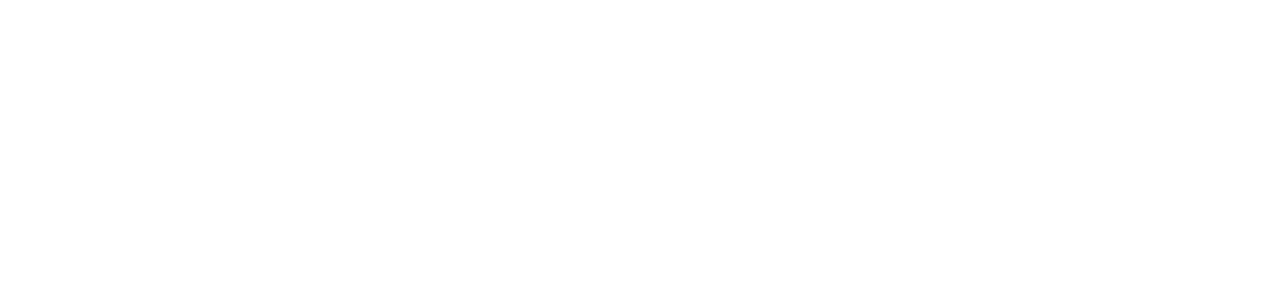
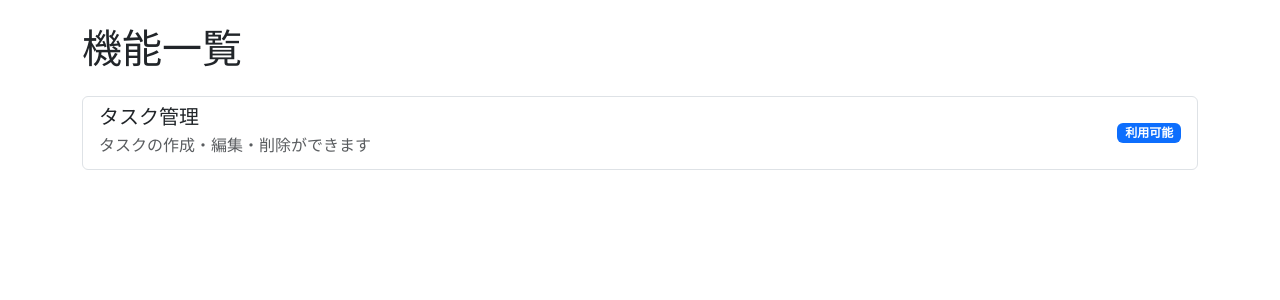
Before and after one commit to name641/first, a React (Vite) app in the folder react-app/: page /functionlist in a window 1280 px wide. Before the commit this address had no page. Shown: the top 300 px of the page. Built offline with nearby package versions, Linux system fonts and the light colour scheme.

Commit message:
機能一覧画面完了

```diff
--- /dev/null
+++ b/package.json
@@ -0,0 +1,5 @@
+{
+  "dependencies": {
+    "axios": "^1.16.1"
+  }
+}
--- a/react-app/src/App.tsx
+++ b/react-app/src/App.tsx
@@ -111,11 +111,15 @@
 
 import { Routes, Route } from "react-router-dom";
 import Login from "./pages/Login";
+import FeatureList from "./pages/FunctionList";
+import Task from "./pages/Tasks";
 
 function App() {
   return (
     <Routes>
       <Route path="/" element={<Login />} />
+      <Route path="/functionlist" element={<FeatureList />} />
+      <Route path="/tasks" element={<Task />} />
     </Routes>
   );
 }
--- /dev/null
+++ b/react-app/src/pages/FunctionList.tsx
@@ -0,0 +1,43 @@
+import { Link } from "react-router-dom";
+
+export default function FeatureList() {
+  const features = [
+    {
+      id: 1,
+      name: "タスク管理",
+      description: "タスクの作成・編集・削除ができます",
+      status: "利用可能",
+      path: "/Tasks",
+    },
+  ];
+
+  return (
+    <div className="container py-4">
+      <h1 className="mb-4">機能一覧</h1>
+
+      <div className="list-group">
+        {features.map((feature) => (
+          <Link
+            key={feature.id}
+            to={feature.path}
+            className="list-group-item list-group-item-action"
+          >
+            <div className="d-flex w-100 justify-content-between align-items-center">
+              <div>
+                <h5 className="mb-1">{feature.name}</h5>
+
+                <p className="mb-1 text-muted">
+                  {feature.description}
+                </p>
+              </div>
+
+              <span className="badge bg-primary">
+                {feature.status}
+              </span>
+            </div>
+          </Link>
+        ))}
+      </div>
+    </div>
+  );
+}
--- a/react-app/src/pages/Login.tsx
+++ b/react-app/src/pages/Login.tsx
@@ -22,7 +22,7 @@
 
       if (response.data?.token) {
         localStorage.setItem("token", response.data.token);
-        navigate("/TaskApp");
+        navigate("/FunctionList");
       } else {
         setError("ログイン失敗");
       }
--- /dev/null
+++ b/react-app/src/pages/Tasks.tsx
@@ -0,0 +1,5 @@
+export default function Task() {
+    return (
+        <h1>hello</h1>
+    );
+}
```
Also changed, not shown: react-app/src/pages/TaskApp.tsx (deleted, +0 -82 lines), 1 other file (tests, documents, lock files or other folders).
